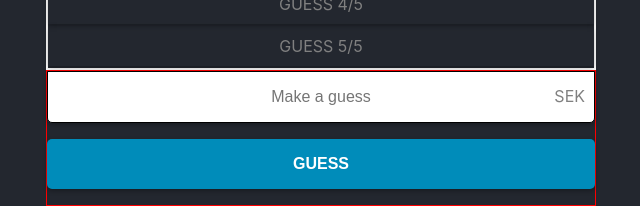
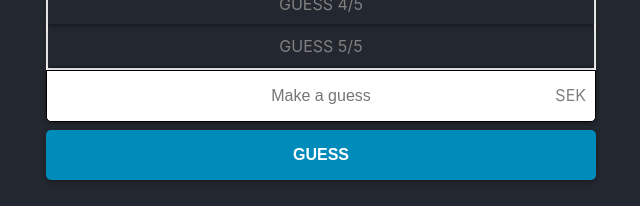
Before and after one commit to lili7642/ui2-project, a React (Create React App) app: page / in a window 1280 px wide. Shown: the part 683-889 px from the top of the page, without its empty margins (319-959 px from the left). Built offline with nearby package versions, Linux system fonts and the light colour scheme.

Commit message:
css smaller fix

```diff
--- a/src/components/Game.css
+++ b/src/components/Game.css
@@ -5,7 +5,6 @@
   form {
     position: relative;
     margin: 0 auto;
-    border: 1px solid red;
   }
 
   form:label {
@@ -22,13 +21,12 @@
 
     box-sizing: border-box; /*CHAT GPT MAGIC */
 
-    border: none;
     border-bottom-left-radius: 5px;
     border-bottom-right-radius: 5px;
 
     padding: 1rem;
     font-size: 1rem;
-    margin-bottom: 1rem;
+    margin-bottom: 0.5rem;
     box-shadow: 0px 2px 5px rgba(0, 0, 0, 0.3);
     transition: box-shadow 0.2s ease-in-out;
 
```
